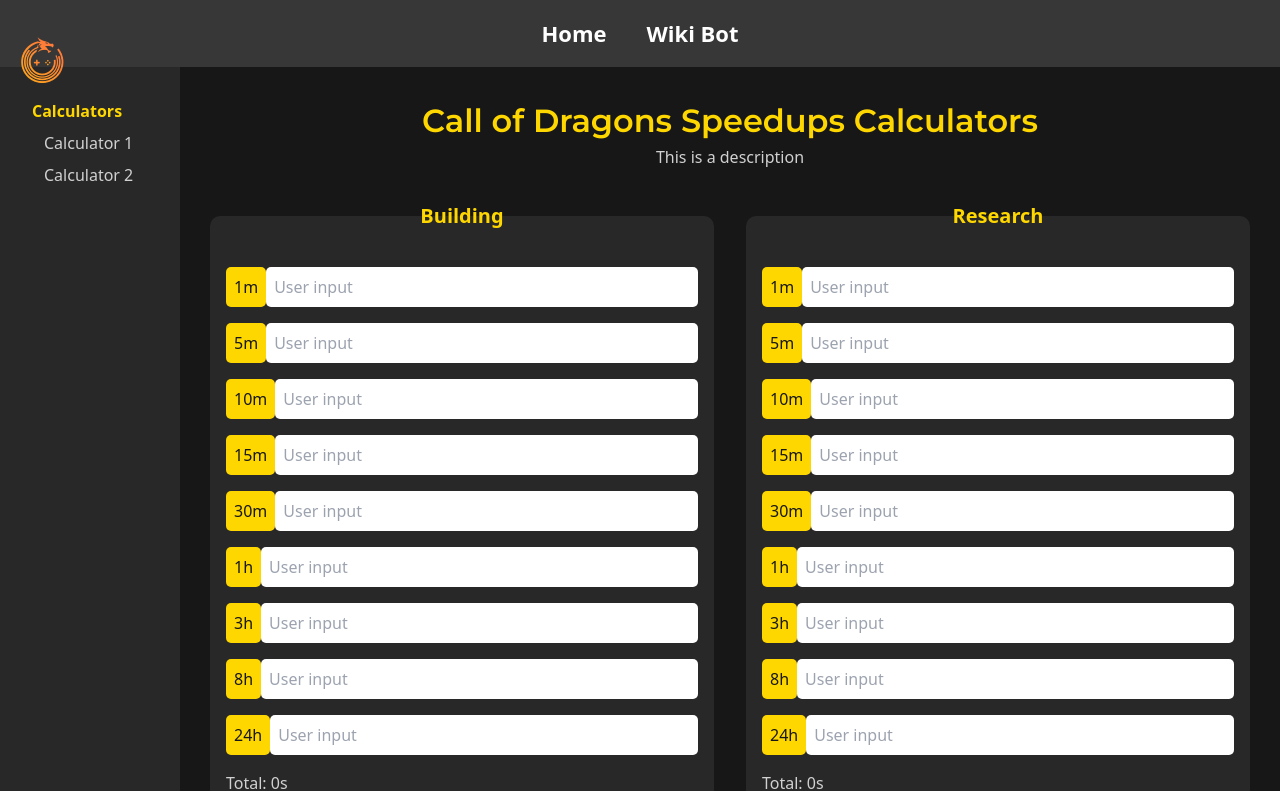
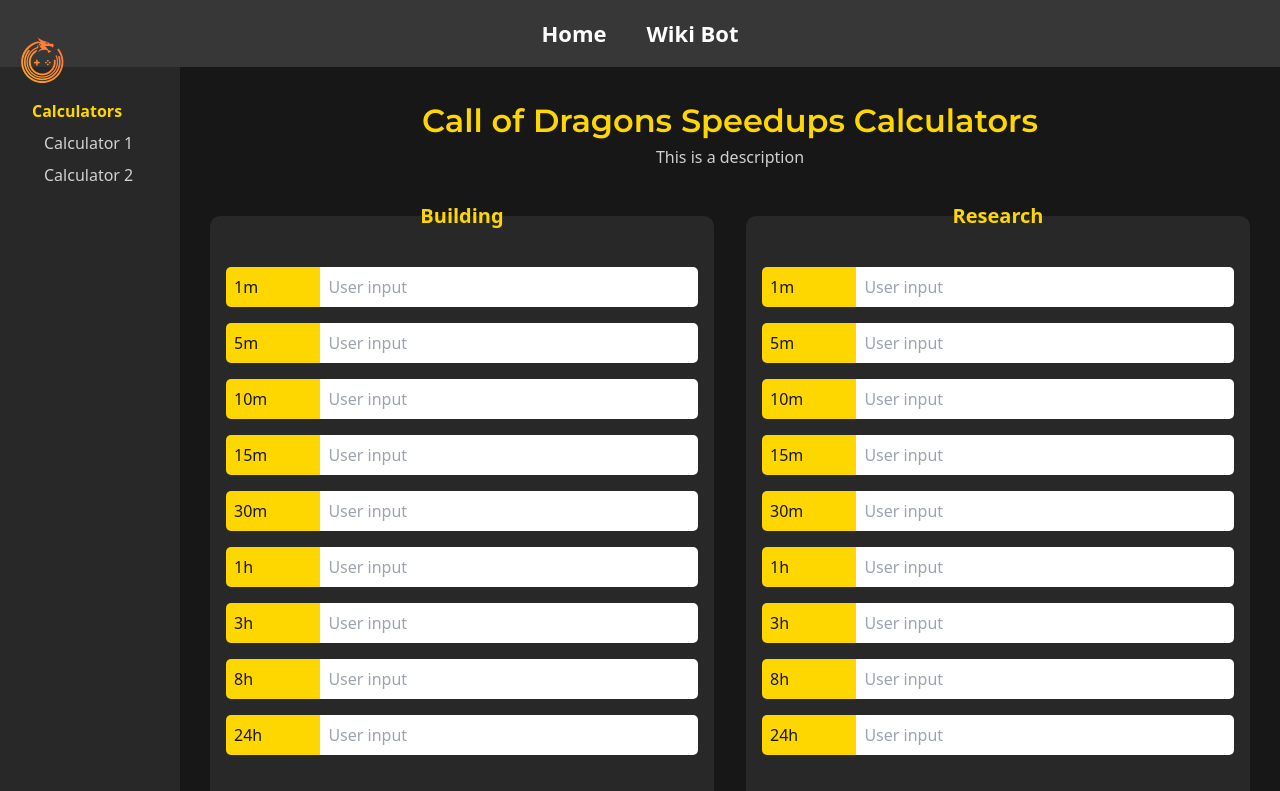
Before and after one commit to cod-tools/cod.tools, a Next.js app: page /calculators/speedups in a window 1280 px wide. Shown: the top 791 px of the page. Built offline with nearby package versions, Linux system fonts and the light colour scheme.

Commit message:
speedups page form fields

```diff
--- a/src/pages/calculators/speedups/index.css
+++ b/src/pages/calculators/speedups/index.css
@@ -54,24 +54,27 @@
 }
 
 .speedups-input-field {
-    display: flex;
-    justify-content: space-between;
-    align-items: center;
-    margin-bottom: 1em;
+    display: grid;
+    grid-template-columns: 1fr 4fr;
 }
 
 .speedups-input-label {
     background: var(--primary);
     color: var(--bg);
     padding: 0.5em;
-    border-radius: 5px;
+    border-top-left-radius: 5px;
+    border-bottom-left-radius: 5px;
+    margin-bottom: 1rem;
 }
 
 .speedups-input {
     flex-grow: 1;
     padding: 0.5em;
-    border-radius: 5px;
     border: none;
+    border-top-right-radius: 5px;
+    border-bottom-right-radius: 5px;
+    margin-bottom: 1rem;
+
 }
 
 .speedups-totals {
```
Also changed, not shown: src/components/sidebar/sidebar.css (+0 -7 lines), src/pages/calculators/index.css (+0 -7 lines).
